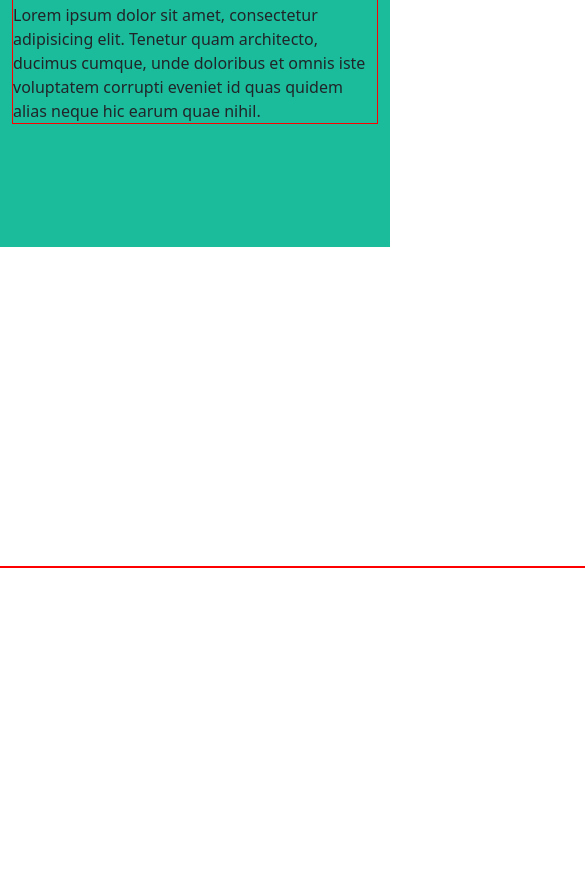
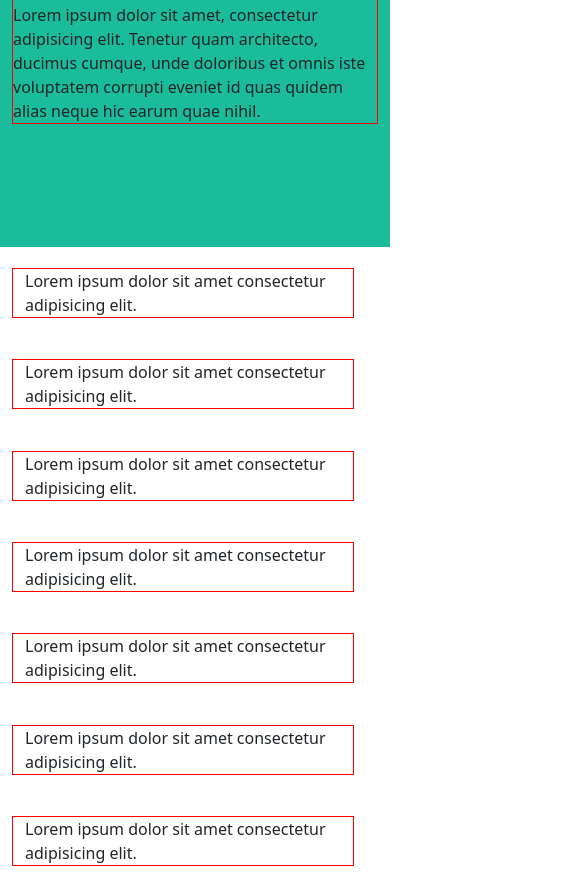
Before and after one commit to Francesco-Capriolo/html-css-bootstrap-freelancer, a plain HTML site: page index.html in a window 390 px wide. Shown: the part 457-1344 px from the top of the page, 585 px wide, since content can reach past the window. Drawn offline with nearby package versions, Linux system fonts and the light colour scheme.

Commit message:
responsive image

```diff
--- a/index.html
+++ b/index.html
@@ -62,13 +62,16 @@
 
         <!--Image  -->
 
-        <section class="my-height d-flex justify-content-center align-items-center container-fluid">
+        <section class="my-height d-flex justify-content-center align-items-center container-fluid row">
             <div class="my-border col-sm-12">
                 Lorem ipsum dolor sit amet consectetur adipisicing elit.
             </div>
-            <div class="my-border col-12 col-sm-6 col-md-4"></div>
-            <div class="my-border col-12 col-sm-6 col-md-4"></div>
-            <div class="my-border col-12 col-sm-6 col-md-4"></div>
+            <div class="my-border col-sm-6 col-md-4">Lorem ipsum dolor sit amet consectetur adipisicing elit.</div>
+            <div class="my-border col-sm-6 col-md-4">Lorem ipsum dolor sit amet consectetur adipisicing elit.</div>
+            <div class="my-border col-sm-6 col-md-4">Lorem ipsum dolor sit amet consectetur adipisicing elit.</div>
+            <div class="my-border col-sm-6 col-md-4">Lorem ipsum dolor sit amet consectetur adipisicing elit.</div>
+            <div class="my-border col-sm-6 col-md-4">Lorem ipsum dolor sit amet consectetur adipisicing elit.</div>
+            <div class="my-border col-sm-6 col-md-4">Lorem ipsum dolor sit amet consectetur adipisicing elit.</div>
 
         </section>
 
```
